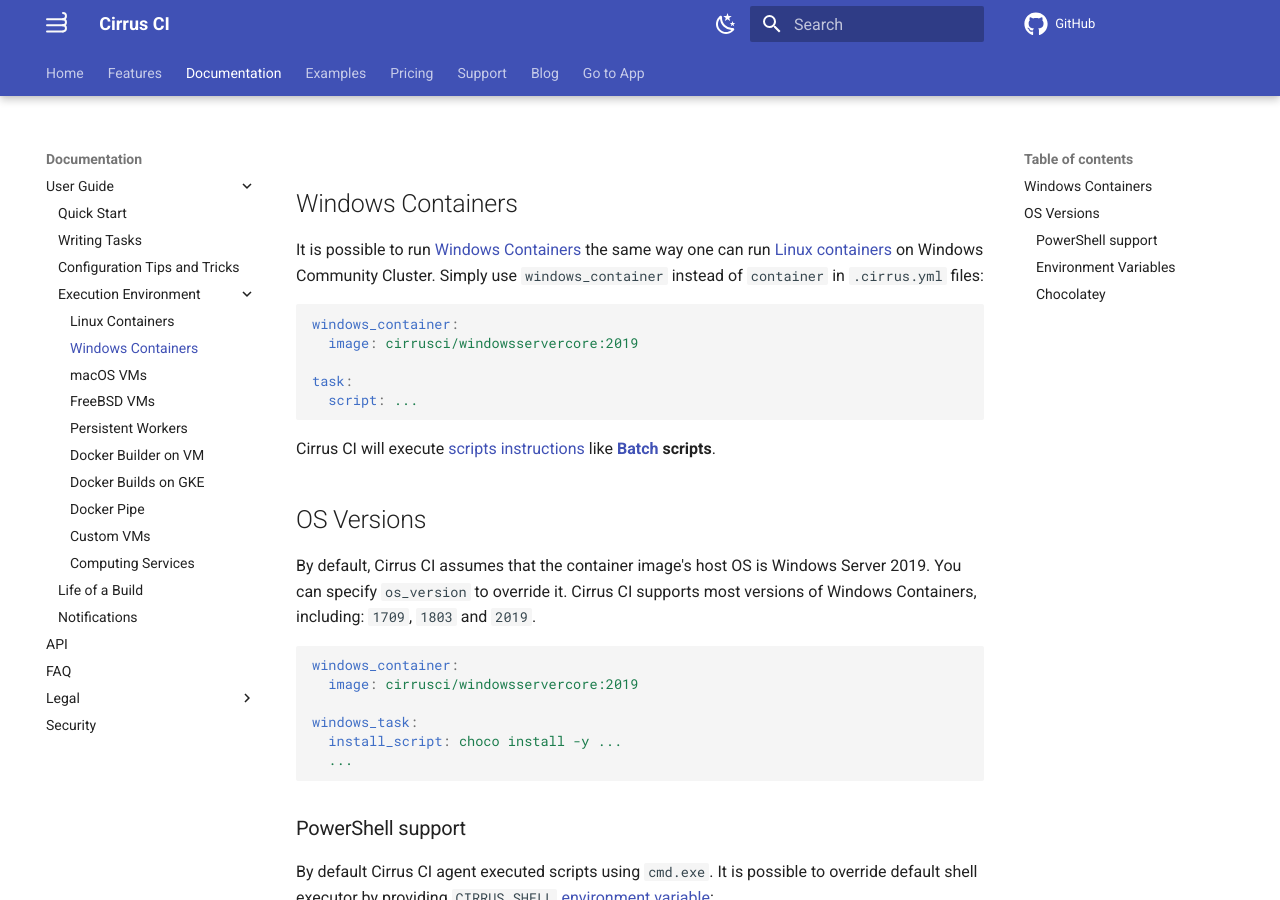
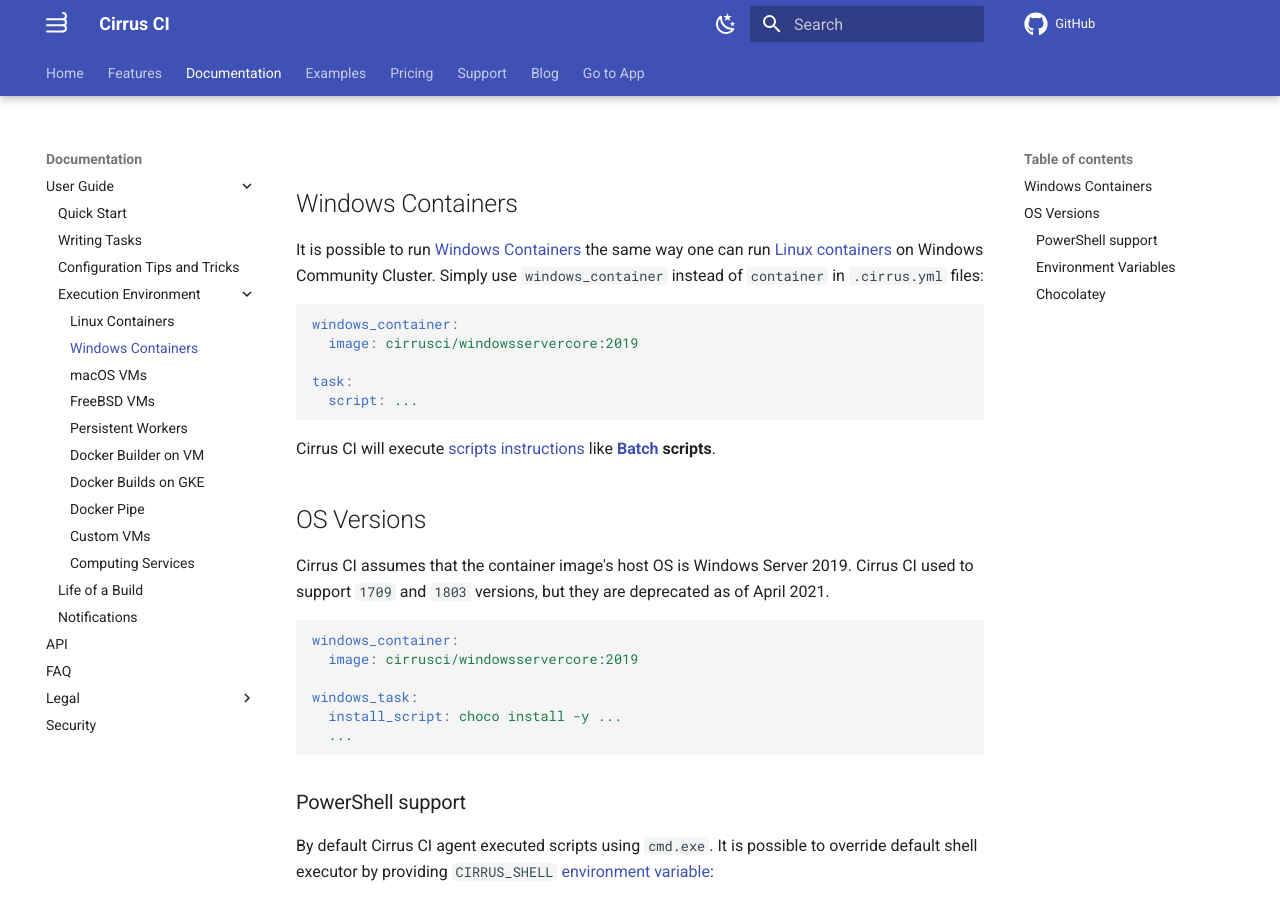
Before and after one commit to cirruslabs/cirrus-ci-docs, an MkDocs documentation site: the page built from docs/guide/windows.md, in a window 1280 px wide and 900 px high. Built offline with MkDocs 1.6.1 and Material for MkDocs 9.7.7, drawn with Linux system fonts in a browser that asks for light colours; comment, search, counter and statistics services are not loaded.

Commit message:
Deprecate old versions of windows containers

````diff
--- a/docs/guide/windows.md
+++ b/docs/guide/windows.md
@@ -15,8 +15,8 @@ Cirrus CI will execute [scripts instructions](writing-tasks.md#script-instructio
 
 ## OS Versions
 
-By default, Cirrus CI assumes that the container image's host OS is Windows Server 2019. You can specify `os_version`
-to override it. Cirrus CI supports most versions of Windows Containers, including: `1709`, `1803` and `2019`.
+Cirrus CI assumes that the container image's host OS is Windows Server 2019.
+Cirrus CI used to support `1709` and `1803` versions, but they are deprecated as of April 2021.
 
 ```yaml
 windows_container:
````
Also changed, not shown: docs/guide/docker-builder-vm.md (+0 -4 lines).
